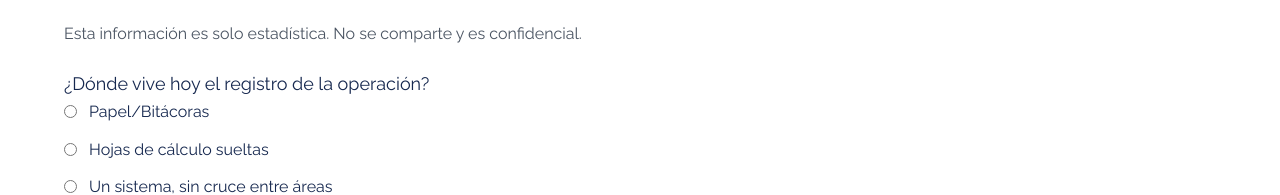
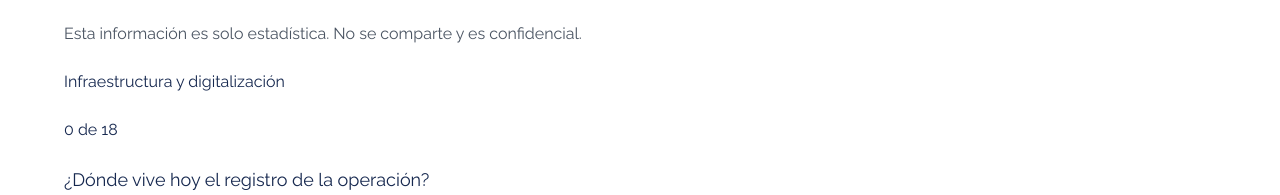
Before and after one commit to cluster-startup-puebla/observatorio, a Next.js app: page /metodologia in a window 1280 px wide. Shown: the part 266-461 px from the top of the page. Built offline with nearby package versions, Linux system fonts and the light colour scheme; no server answers.

Commit message:
test: la metodología avanza de pregunta al guardar

```diff
--- a/src/app/metodologia/page.tsx
+++ b/src/app/metodologia/page.tsx
@@ -11,7 +11,13 @@ export const instant = false;
 export default async function MetodologiaPage({
   searchParams,
 }: {
-  searchParams: Promise<{ persona?: string; completas?: string; ver?: string; error?: string }>;
+  searchParams: Promise<{
+    persona?: string;
+    pregunta?: string;
+    completas?: string;
+    ver?: string;
+    error?: string;
+  }>;
 }) {
   const params = await searchParams;
   const persona = params.persona?.trim() ?? "";
@@ -21,7 +27,11 @@ export default async function MetodologiaPage({
   }
   const stored = persona ? await getDirectory().answersFor(persona) : {};
   const result = calculateIntegralResult(answersFromStored(stored));
-  const question = SECTIONS[0].questions[0];
+  const flat = SECTIONS.flatMap((section) =>
+    section.questions.map((question) => ({ section, question })),
+  );
+  const current =
+    flat.find((item) => String(item.question.id) === (params.pregunta ?? "1")) ?? flat[0];
 
   return (
     <section className="container-site py-10 lg:py-14">
@@ -35,10 +45,12 @@ export default async function MetodologiaPage({
         {saveFailed ? (
           <p className="text-small text-mark">No se pudo guardar. Vuelve a elegir la respuesta.</p>
         ) : null}
+        <p data-testid="seccion-actual">{current.section.name}</p>
+        <p data-testid="progreso-preguntas">{Object.keys(stored).length} de 18</p>
         <QuestionStep
           persona={persona}
-          question={question}
-          saved={saveFailed ? "" : (stored[String(question.id)] ?? "")}
+          question={current.question}
+          saved={saveFailed ? "" : (stored[String(current.question.id)] ?? "")}
         />
         {Object.keys(stored).length >= 18 && params.ver === "1" ? (
           <div className="grid gap-3 border border-line bg-surface-subtle p-5">
--- a/src/lib/flow-actions.ts
+++ b/src/lib/flow-actions.ts
@@ -18,7 +18,9 @@ export async function saveMethodologyForm(formData: FormData) {
       (input) => getDirectory().saveAnswer(input),
       { personId: persona, questionId, value },
     );
+    const next = String(Math.min(Number(questionId) + 1, 18));
     const query = new URLSearchParams({ persona });
+    query.set("pregunta", result.ok ? next : questionId);
     if (!result.ok) query.set("error", "guardar");
     redirect(`/metodologia?${query.toString()}`);
   }
```
Also changed, not shown: 1 other file (tests, documents, lock files or other folders).
